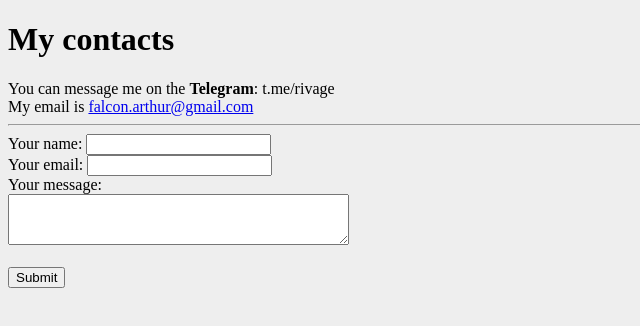
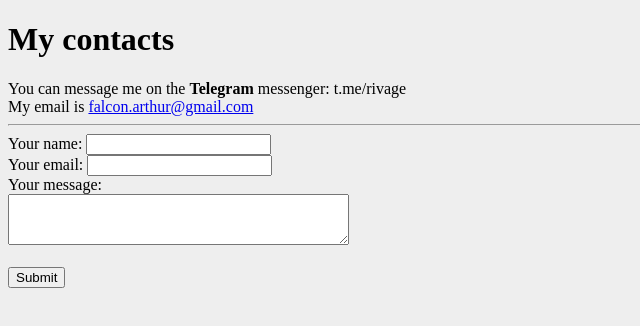
Before and after one commit to McNippleson/cv, a plain HTML site: page contacts.html in a window 1280 px wide. Shown: the full height of the page, 0-640 px from the left. Drawn offline with Linux system fonts and the light colour scheme.

Commit message:
messenger

```diff
--- a/contacts.html
+++ b/contacts.html
@@ -15,7 +15,7 @@
 
     <body>
         <h1>My contacts</h1>
-        You can message me on the <strong>Telegram</strong>: t.me/rivage <br>
+        You can message me on the <strong>Telegram</strong> messenger: t.me/rivage <br>
         My email is <a href="mailto:falcon.arthur@gmail.com">falcon.arthur@gmail.com</a>
 
         <hr>
```
